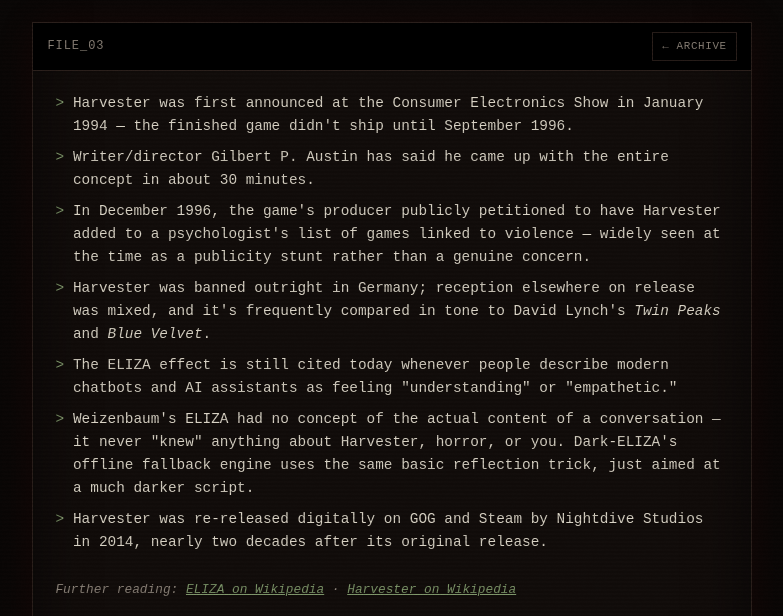
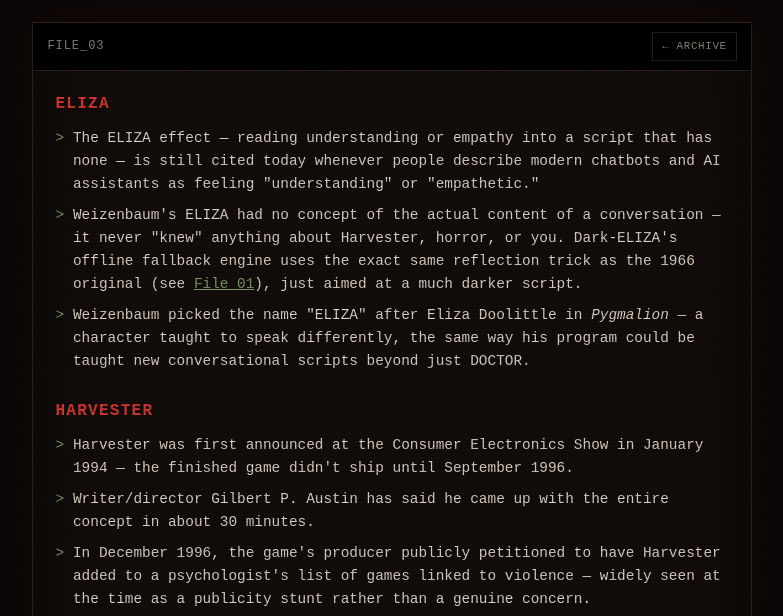
Before and after one commit to rebelwithoutacause/QA_Portfolio, a plain HTML site: page docs/apps/dark-eliza/facts.html in a window 1280 px wide. Shown: the part 131-747 px from the top of the page, without its empty margins (248-1031 px from the left). Drawn offline with Linux system fonts and the light colour scheme.

Commit message:
Split the Facts page into separate ELIZA and Harvester sections
The list previously mixed both under one heading, with ELIZA
buried as 2 of 7 bullets and no visible connection between the
two halves of the app's premise. Now clearly split, and ELIZA's
own name origin (after Eliza Doolittle in Pygmalion) added.

```diff
--- a/docs/apps/dark-eliza/facts.html
+++ b/docs/apps/dark-eliza/facts.html
@@ -32,13 +32,21 @@
     <div class="dossier-body">
 
       <section>
+        <h2>Eliza</h2>
+        <ul>
+          <li>The ELIZA effect — reading understanding or empathy into a script that has none — is still cited today whenever people describe modern chatbots and AI assistants as feeling "understanding" or "empathetic."</li>
+          <li>Weizenbaum's ELIZA had no concept of the actual content of a conversation — it never "knew" anything about Harvester, horror, or you. Dark-ELIZA's offline fallback engine uses the exact same reflection trick as the 1966 original (see <a href="eliza.html">File 01</a>), just aimed at a much darker script.</li>
+          <li>Weizenbaum picked the name "ELIZA" after Eliza Doolittle in <em>Pygmalion</em> — a character taught to speak differently, the same way his program could be taught new conversational scripts beyond just DOCTOR.</li>
+        </ul>
+      </section>
+
+      <section>
+        <h2>Harvester</h2>
         <ul>
           <li>Harvester was first announced at the Consumer Electronics Show in January 1994 — the finished game didn't ship until September 1996.</li>
           <li>Writer/director Gilbert P. Austin has said he came up with the entire concept in about 30 minutes.</li>
           <li>In December 1996, the game's producer publicly petitioned to have Harvester added to a psychologist's list of games linked to violence — widely seen at the time as a publicity stunt rather than a genuine concern.</li>
           <li>Harvester was banned outright in Germany; reception elsewhere on release was mixed, and it's frequently compared in tone to David Lynch's <em>Twin Peaks</em> and <em>Blue Velvet</em>.</li>
-          <li>The ELIZA effect is still cited today whenever people describe modern chatbots and AI assistants as feeling "understanding" or "empathetic."</li>
-          <li>Weizenbaum's ELIZA had no concept of the actual content of a conversation — it never "knew" anything about Harvester, horror, or you. Dark-ELIZA's offline fallback engine uses the same basic reflection trick, just aimed at a much darker script.</li>
           <li>Harvester was re-released digitally on GOG and Steam by Nightdive Studios in 2014, nearly two decades after its original release.</li>
         </ul>
       </section>
```
